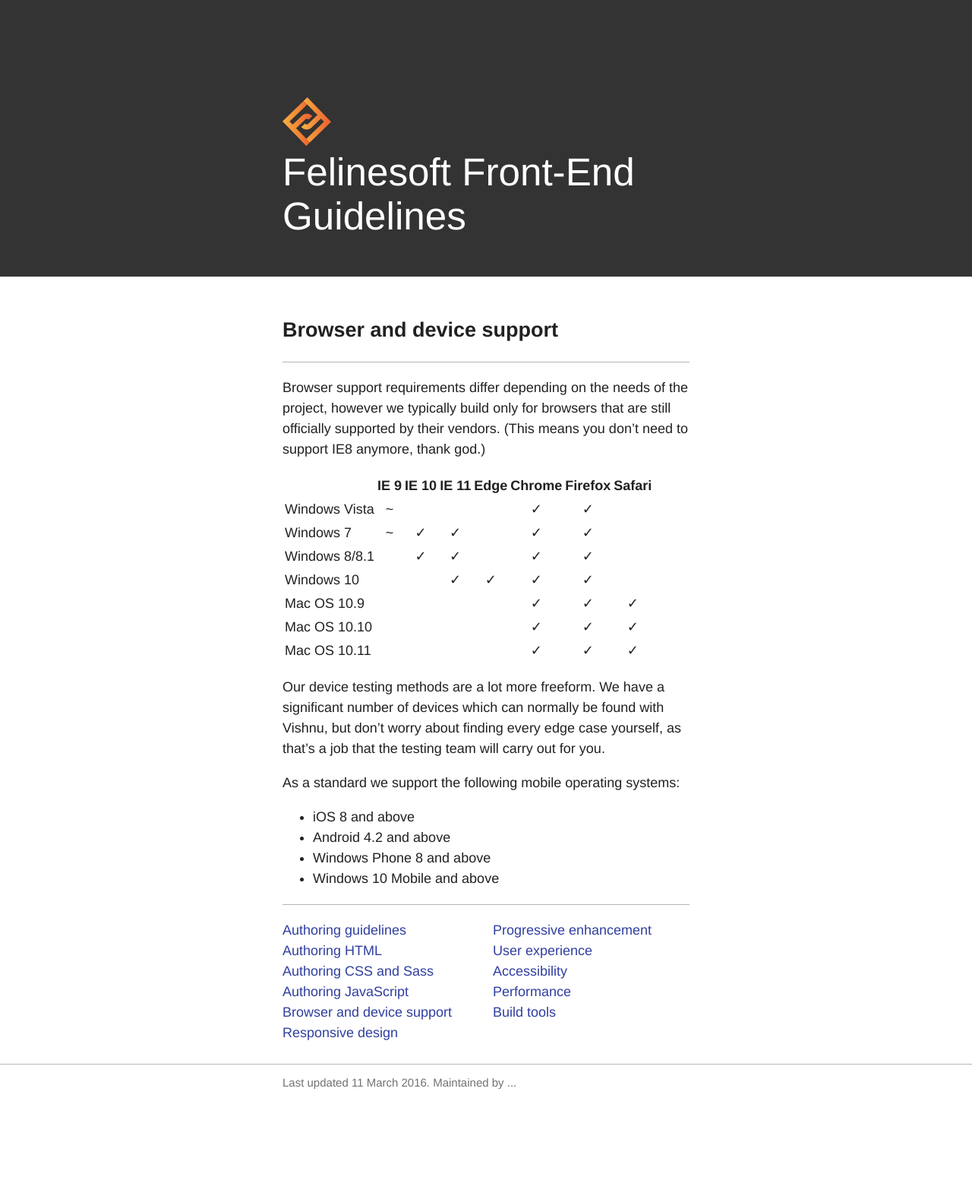
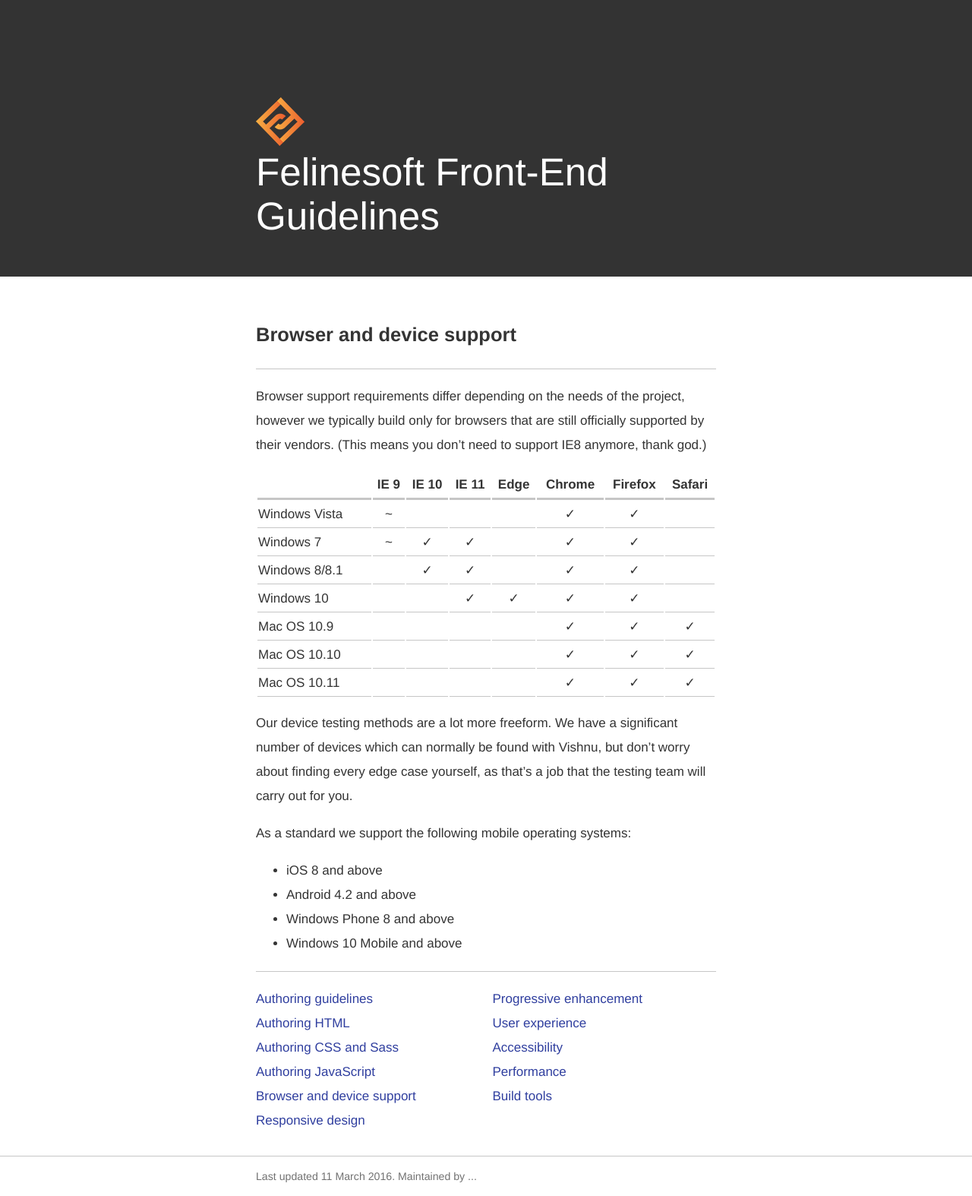
Before and after one commit to querkmachine/FSFrontEndDocs, a Jekyll site: the page built from 1-5-browser-support.md, in a window 1280 px wide. Shown: the whole page at 76% size. Built offline with Jekyll 4.4.1, drawn with Linux system fonts in a browser that asks for light colours; before the commit the page ends 1448 px from its top, so only the background shows below that.

Commit message:
Typography changes

```diff
--- a/_sass/_layout.scss
+++ b/_sass/_layout.scss
@@ -25,7 +25,7 @@
     margin-left: auto;
     padding-right: 20px;
     padding-left: 20px;
-    max-width: 32em;
+    max-width: 38em;
 }
 
 .header {
@@ -127,4 +127,28 @@
     h5 {
         font-size: 1.125em;
     }
+    table {
+        width: 100%;
+        tr {
+
+        }
+        th,
+        td {
+            border-width: 0;
+            border-style: solid;
+            border-color: $color-divider;
+        }
+        thead {
+            th,
+            td {
+                border-bottom-width: 3px;
+            }
+        }
+        tbody {
+            th,
+            td {
+                border-bottom-width: 1px;
+            }
+        }
+    }
 }
--- a/assets/main.scss
+++ b/assets/main.scss
@@ -5,8 +5,8 @@
 
 // Typography
 $font-family: Helvetica, Arial, sans-serif;
-$font-size: 18px;
-$font-leading: 1.5;
+$font-size: 17px;
+$font-leading: 1.882352941;
 
 // Colours
 $color-primary: #3f51b5;
@@ -15,8 +15,8 @@
 $color-secondary: #ff5722;
 $color-tertiary: #333;
 
-$color-divider: #b6b6b6;
-$color-text-primary: #212121;
+$color-divider: #c6c6c6;
+$color-text-primary: #343434;
 $color-text-secondary: #727272;
 
 // EM calculator functions
```
